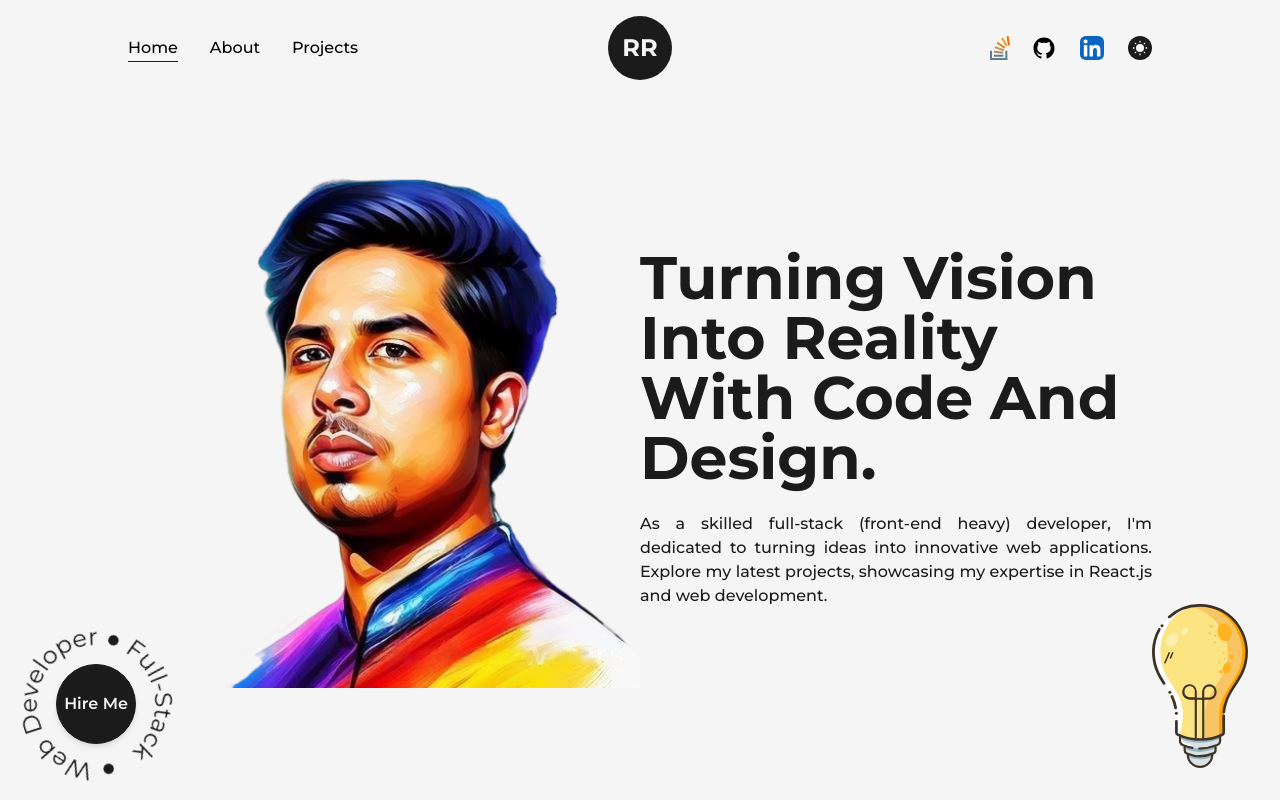
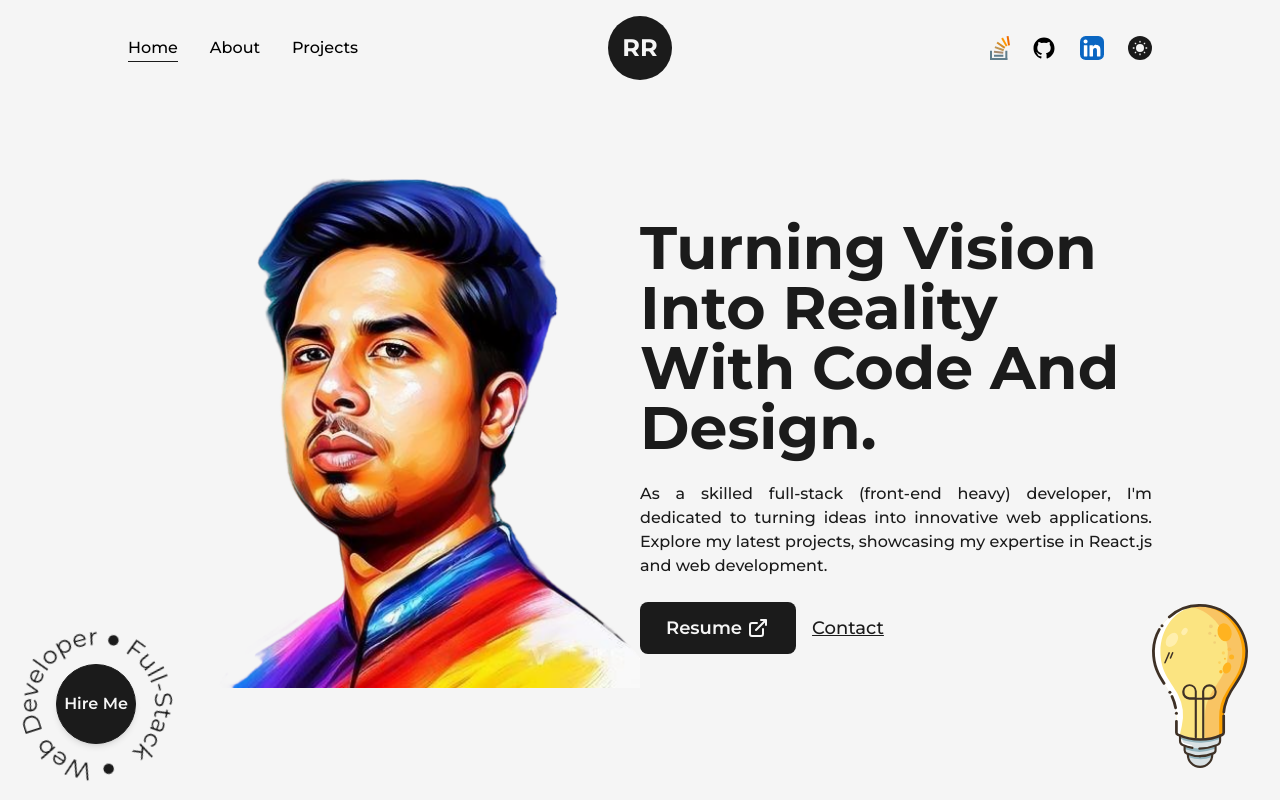
Before and after one commit to rashedrahat/my-portfolio, a Next.js app: page / in a window 1280 px wide. Shown: the top 800 px of the page. Built offline with nearby package versions, Linux system fonts and the light colour scheme.

Commit message:
Update index.js

```diff
--- a/src/pages/index.js
+++ b/src/pages/index.js
@@ -43,7 +43,7 @@ export default function Home() {
                                 Explore my latest projects, showcasing my expertise in React.js
                                 and web development.
                             </p>
-                            {/*<div className="flex items-center self-start mt-2 lg:self-center">
+                            <div className="flex items-center self-start mt-2 lg:self-center">
                                 <Link
                                     href="/Resume_of_RashedRahat.pdf"
                                     target={"_blank"}
@@ -65,7 +65,7 @@ export default function Home() {
                                 >
                                     Contact
                                 </Link>
-                            </div>*/}
+                            </div>
                         </div>
                     </div>
                 </Layout>
```
